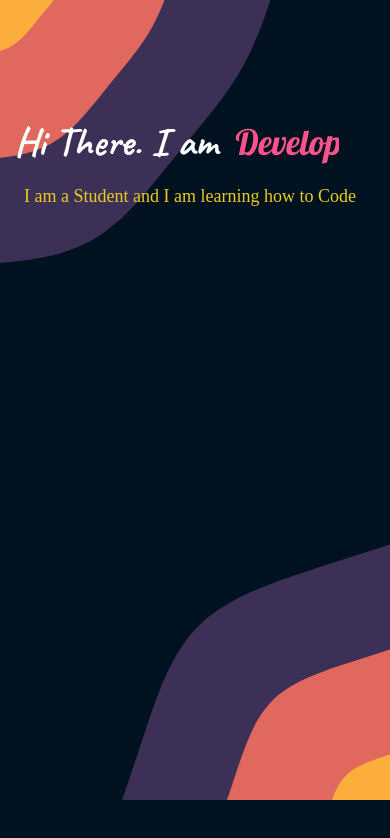
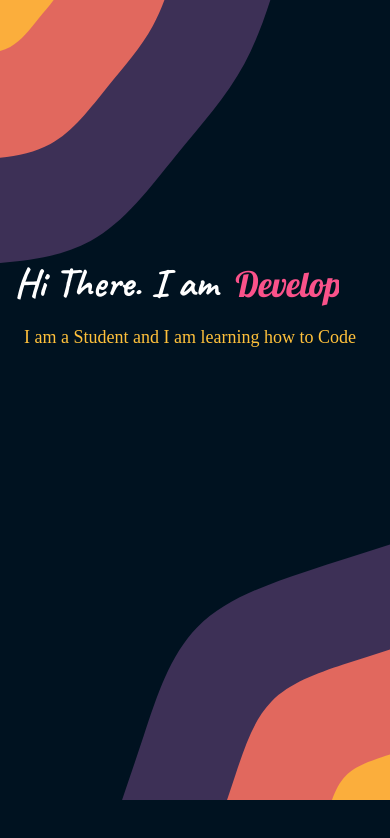
Before and after one commit to Fastsetter/portfolio, a Next.js app: page /components/Intro in a window 390 px wide. Shown: the top 838 px of the page. Built offline with nearby package versions, Linux system fonts and the light colour scheme; a web font is replaced by a local one.

Commit message:
make it better

```diff
--- a/styles/Intro.module.css
+++ b/styles/Intro.module.css
@@ -8,7 +8,6 @@
   width: 100vw;
   height: 800px;
   padding: 0px;
-  padding-top: 100px;
   overflow: hidden;
   /* aspect-ratio: 900/600; */
 }
@@ -18,9 +17,9 @@
 
   display: flex;
   justify-content: center;
-  align-items: flex-start;
+  align-items: center;
   flex-wrap: wrap;
-  height: 100%;
+  height: 70%;
   width: 100%;
 }
 .mob{
@@ -61,7 +60,7 @@
   width: 120%;
   font-size: 18px;
   bottom:-63%;
-  color: rgb(233, 203, 33);
+  color: rgb(255, 193, 59);
   font-family: 'Indie Flower', cursive;
   text-align: center;
   padding-right:10px;
@@ -169,8 +168,11 @@
   z-index: 3;
 }
 
-@media screen and (max-width:550px){
+@media screen and (max-width:450px){
   .outerContainer{
     background: url("/blob-scene-haikei (2).svg") no-repeat center center;
   }
+  .intro{
+    height: 70%;
+  }
 }
--- a/styles/Projects.module.css
+++ b/styles/Projects.module.css
@@ -50,7 +50,7 @@
   margin-bottom: 50px;
   box-shadow: 5px 10px 20px rgba(196, 185, 185, 0.35);
   z-index: 10;
-  background-color: rgb(253, 232, 115);
+  background-color: rgb(255, 228, 110);
   /* background-color: #F64C72; */
 }
 
--- a/styles/Showcase.module.css
+++ b/styles/Showcase.module.css
@@ -3,7 +3,7 @@
   justify-content: center;
   align-items: center;
   width: 100vw;
-  height: clamp(100vh,100vh,100vh);
+  height: 800px;
   margin: 100px 0px;
   z-index: 4;
   background-color:#001220;
@@ -38,6 +38,7 @@
   .showcase{
     height: 60vh;
   }
+
 }
 
 @media screen and (max-width:420px){
```
